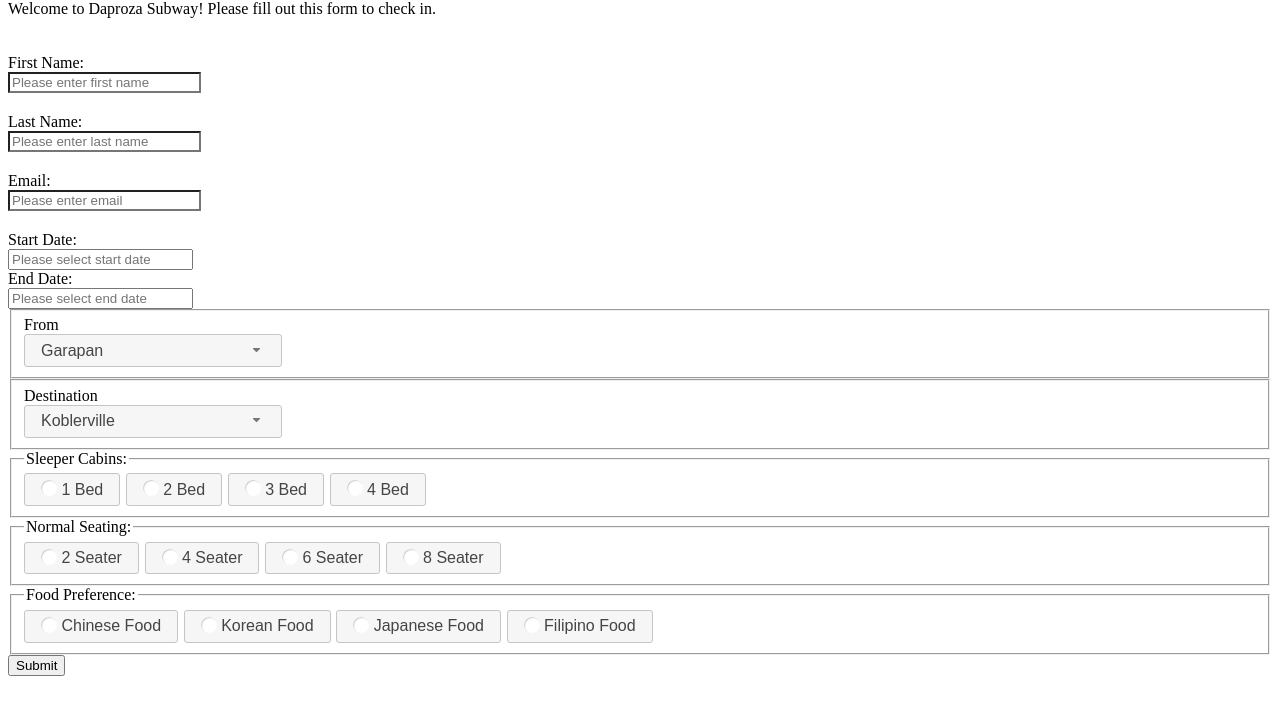
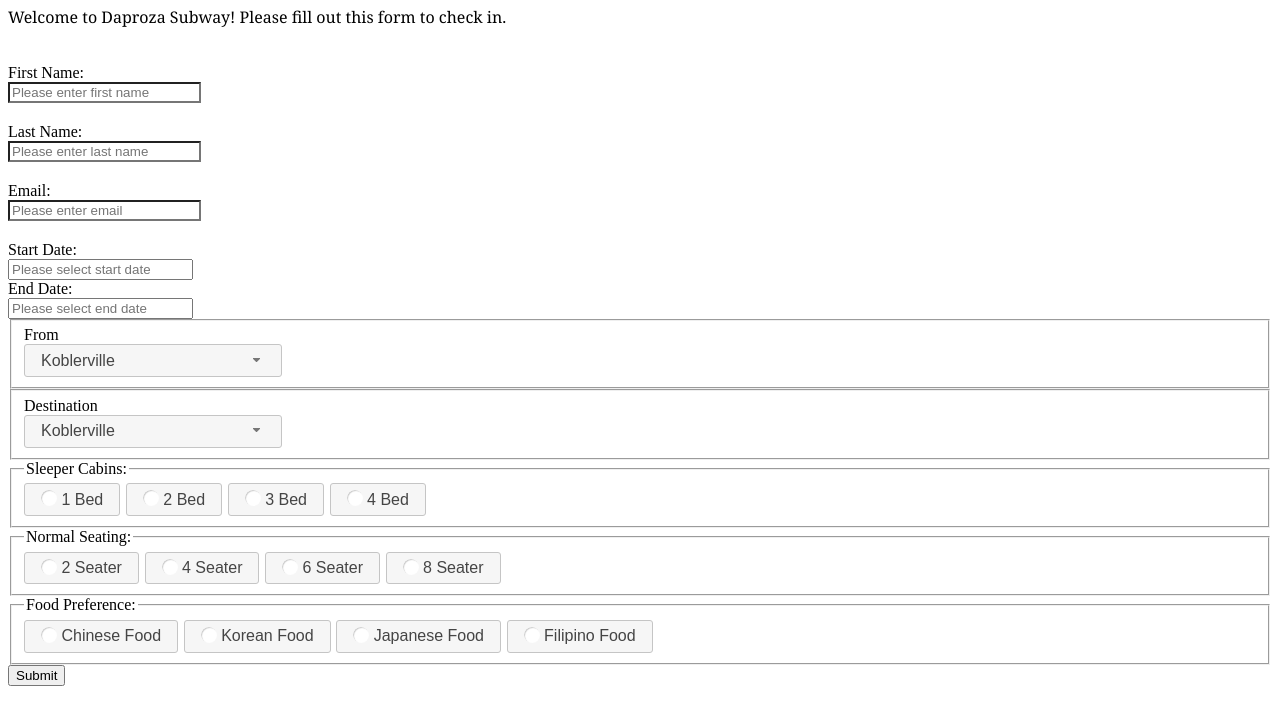
Before and after one commit to MrRMD05/CS201FinalProject, a plain HTML site: page FinalProject/wk18/index.html in a window 1280 px wide. Shown: the part 80-800 px from the top of the page. Drawn offline with Linux system fonts and the light colour scheme.

Commit message:
did my best

```diff
--- a/FinalProject/wk18/css/myStyles.css
+++ b/FinalProject/wk18/css/myStyles.css
@@ -1,3 +1,6 @@
+h1, p{
+  font-family: Georgia;
+}
 input.error {
   border: 2px solid red;
 }
@@ -7,7 +10,7 @@ input.error {
   padding-right: 10px;
 }
 .input-elements{
-  padding-top:20px;
+  padding-top: 20px;
   padding-right: 20px;
 }
 input[type=text]:focus {
@@ -18,5 +21,5 @@ input[type=text]:focus {
   color: red;
 }
 label {
-      display: block;
+    display: block;
 }
--- a/FinalProject/wk18/index.html
+++ b/FinalProject/wk18/index.html
@@ -16,45 +16,52 @@
     <div class="custom-dialog" title="Welcome to my site">
       <p>Welcome to Daproza Subway! Please fill out this form to check in.</p>
     </div>
+
     <div class="">
       <div class="input-elements">
         <label for="first-name">First Name: </label>
         <input type="text" id="first-name" placeholder="Please enter first name" class="input" name="first_name" value="">
       </div>
+
       <div class="input-elements">
         <label for="last-name">Last Name: </label>
         <input type="text" id="last-name" placeholder="Please enter last name" class="input" name="last_name" value="">
       </div>
+
       <div class="input-elements">
         <label for="email">Email: </label>
         <input type="text" id="email" placeholder="Please enter email" class="input" name="email" value="">
       </div>
+
       <div class="input-elements">
         <label for="start-date">Start Date:</label>
         <input type="text" id="start-date" placeholder="Please select start date" name="start_date" value="">
         <label for="end-date">End Date: </label>
         <input type="text" id="end-date" placeholder="Please select end date" name="end_date" value="">
       </div>
+
       <div>
       <fieldset>
       <label for="from">From</label>
       <select name="from" id="from">
         <option>Koblerville</option>
-        <option selected="selected">Garapan</option>
+        <option>Garapan</option>
         <option>Tanapag</option>
       </select>
       </fieldset>
       </div>
+
       <div>
         <fieldset>
       <label for="to">Destination</label>
       <select name="to" id="to">
-        <option selected="selected">Koblerville</option>
+        <option>Koblerville</option>
         <option>Garapan</option>
         <option>Tanapag</option>
       </select>
         </fieldset>
       </div>
+
       <div>
       <fieldset>
         <legend>Sleeper Cabins: </legend>
@@ -68,6 +75,7 @@
         <input type="radio" name="radio-1" id="radio-4" class="sleeper-option">
       </fieldset>
     </div>
+
     <div>
     <fieldset>
       <legend>Normal Seating: </legend>
@@ -81,6 +89,7 @@
       <input type="radio" name="radio-2" id="radio-8" class="seating-option">
     </fieldset>
   </div>
+
   <div>
   <fieldset>
     <legend>Food Preference: </legend>
@@ -94,9 +103,7 @@
     <input type="radio" name="radio-3" id="radio-12" class="food-option">
   </fieldset>
 </div>
-  <div>
 
-  </div>
     </div>
     <input type="button" id="submit-booking" value="Submit">
     <div id="formErrors"></div>
--- a/FinalProject/wk18/js/bookingResult.js
+++ b/FinalProject/wk18/js/bookingResult.js
@@ -8,4 +8,6 @@ function loadBookingData(){
   $("#complete-name").html(finalBookingResult["first_name"] + " " + finalBookingResult["last_name"]);
   $("#email-result").html(finalBookingResult["email"]) + " ";
   $("#booking-dates").html(finalBookingResult["start_date"] + " - " + finalBookingResult["end_date"]);
+  $("#coming-from").html("You are coming from " + finalBookingResult["from"] + ".");
+  $("#going-to").html("You are going to " + finalBookingResult["destination"] + ".");
 }
--- a/FinalProject/wk18/js/myScript.js
+++ b/FinalProject/wk18/js/myScript.js
@@ -31,8 +31,10 @@ $(document).ready(function(){
   });
   $("#email").blur(function() {
     booking.email = $("#email").val();
-  })
-  submitBooking();
+  });
+  $("#from").blur(function() {
+    booking.from = $("#from option:selected").val();
+  });
 
   $("#start-date").datepicker();
   $("#end-date").datepicker().on("change", function(){
@@ -47,6 +49,7 @@ $(document).ready(function(){
   $(".sleeper-option").checkboxradio();
   $(".seating-option").checkboxradio();
   $(".food-option").checkboxradio();
+  submitBooking();
 });
 
 function submitBooking(){
```
